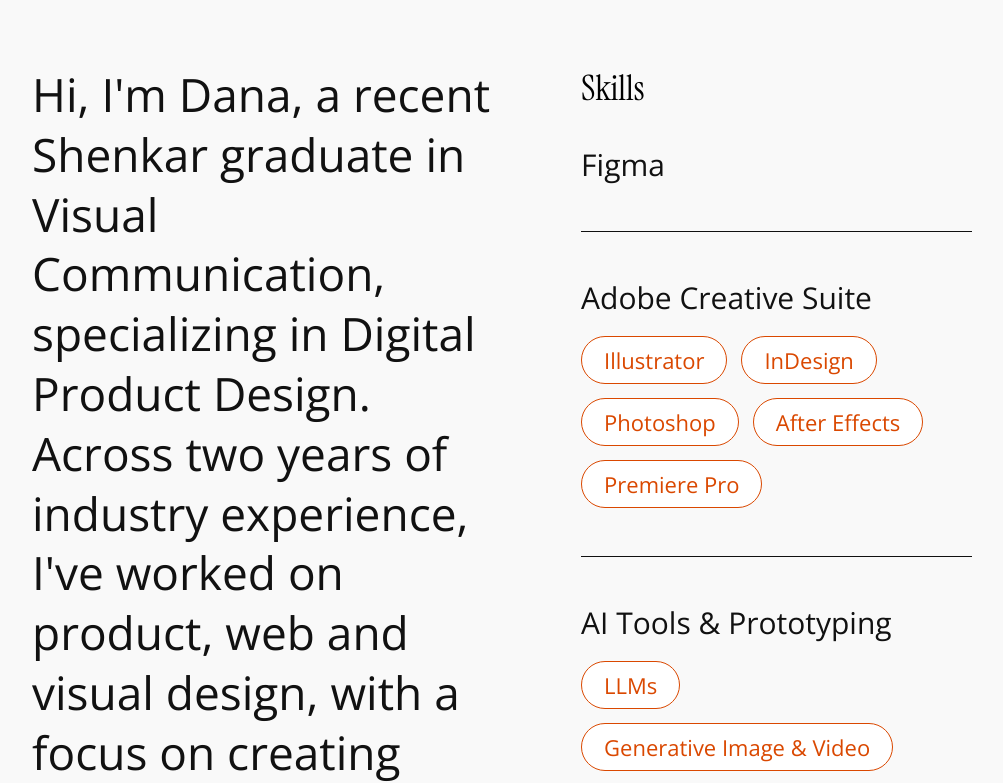
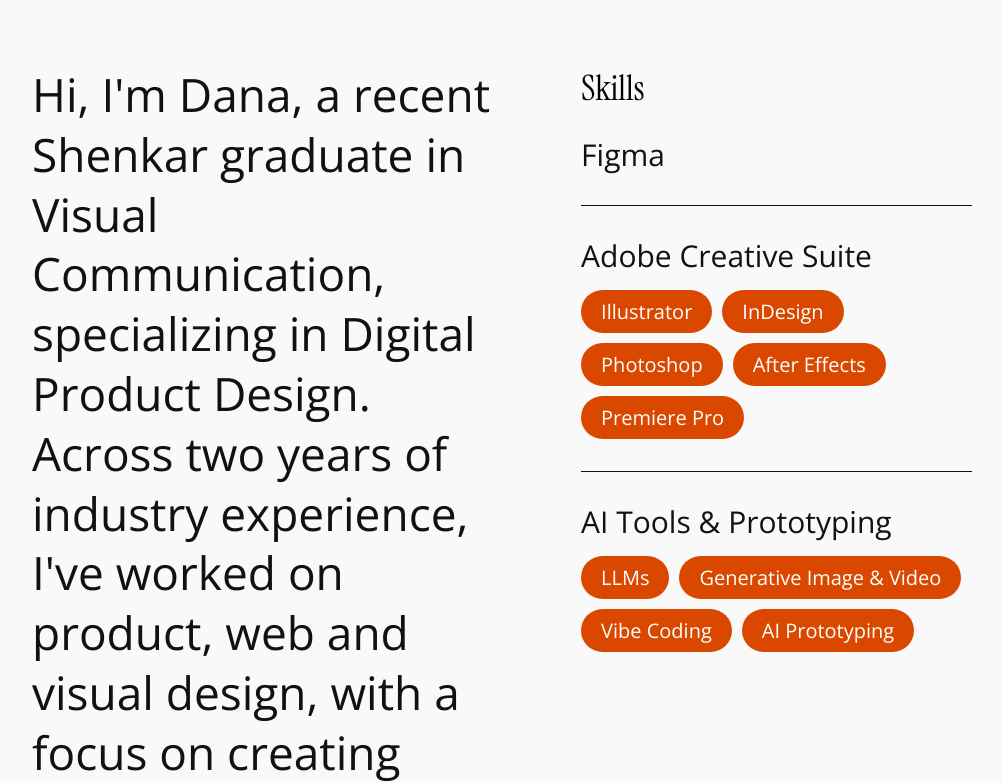
Before and after one commit to dana284x/portfolio-dana-2026, a React (Vite) app: page / in a window 1280 px wide. Shown: the part 2780-3563 px from the top of the page, without its empty margins (138-1141 px from the left). Built offline with nearby package versions, Linux system fonts and the light colour scheme.

Commit message:
Update skill tags to solid #DA4800, white text 20px, no outline, smaller gap

```diff
--- a/src/index.css
+++ b/src/index.css
@@ -464,12 +464,12 @@ body {
 }
 
 .skill-group-item {
-  padding: 48px 0;
+  padding: 32px 0;
   border-bottom: 1px solid #111111;
 }
 
 .skill-group-item:first-child {
-  padding-top: 20px;
+  padding-top: 10px;
 }
 
 .skill-group-item:last-child {
@@ -487,25 +487,26 @@ body {
 .skill-tags {
   display: flex;
   flex-wrap: wrap;
-  gap: 14px;
-  margin-top: 20px;
+  gap: 10px;
+  margin-top: 16px;
 }
 
 .skill-tag {
   display: inline-block;
-  padding: 8px 22px;
-  border: 1.5px solid var(--color-terracotta);
+  padding: 8px 20px;
+  border: none;
   border-radius: 30px;
   font-family: var(--font-sans);
-  font-size: 22px;
-  color: var(--color-terracotta);
-  background-color: var(--color-white);
+  font-size: 20px;
+  font-weight: 400;
+  color: var(--color-white);
+  background-color: var(--color-terracotta);
   transition: var(--transition-smooth);
 }
 
 .skill-tag:hover {
-  background-color: var(--color-terracotta);
-  color: var(--color-white);
+  opacity: 0.9;
+  transform: translateY(-1px);
 }
 
 /* ==========================================================================
```
